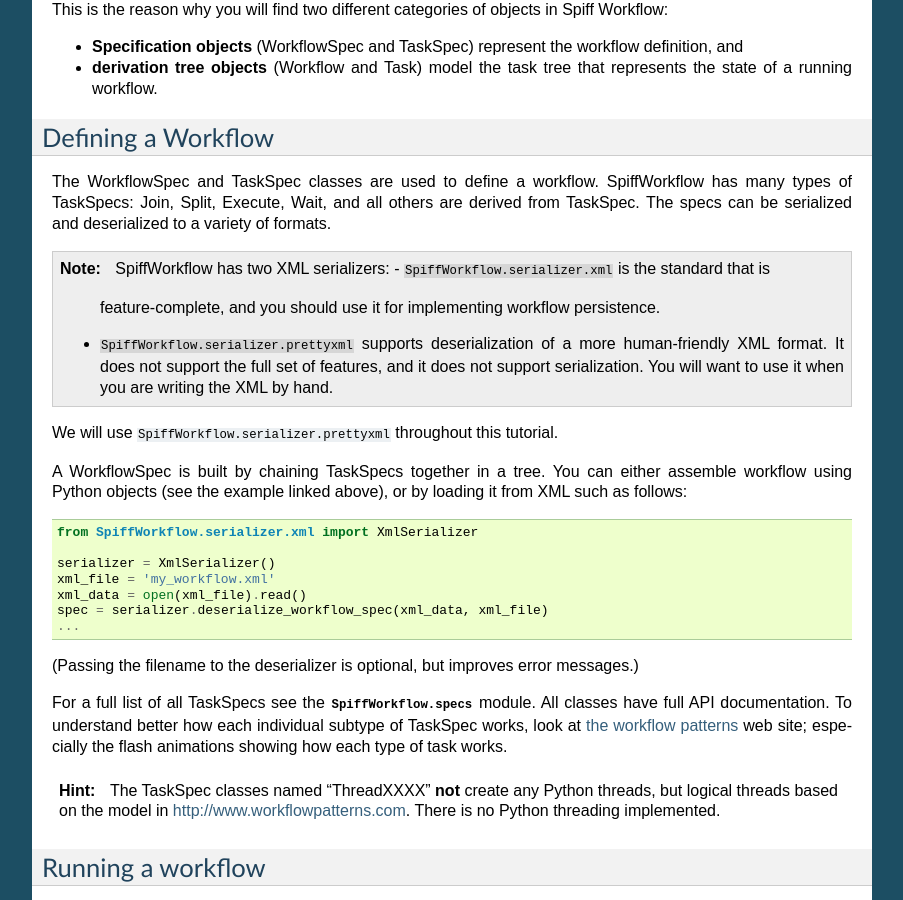
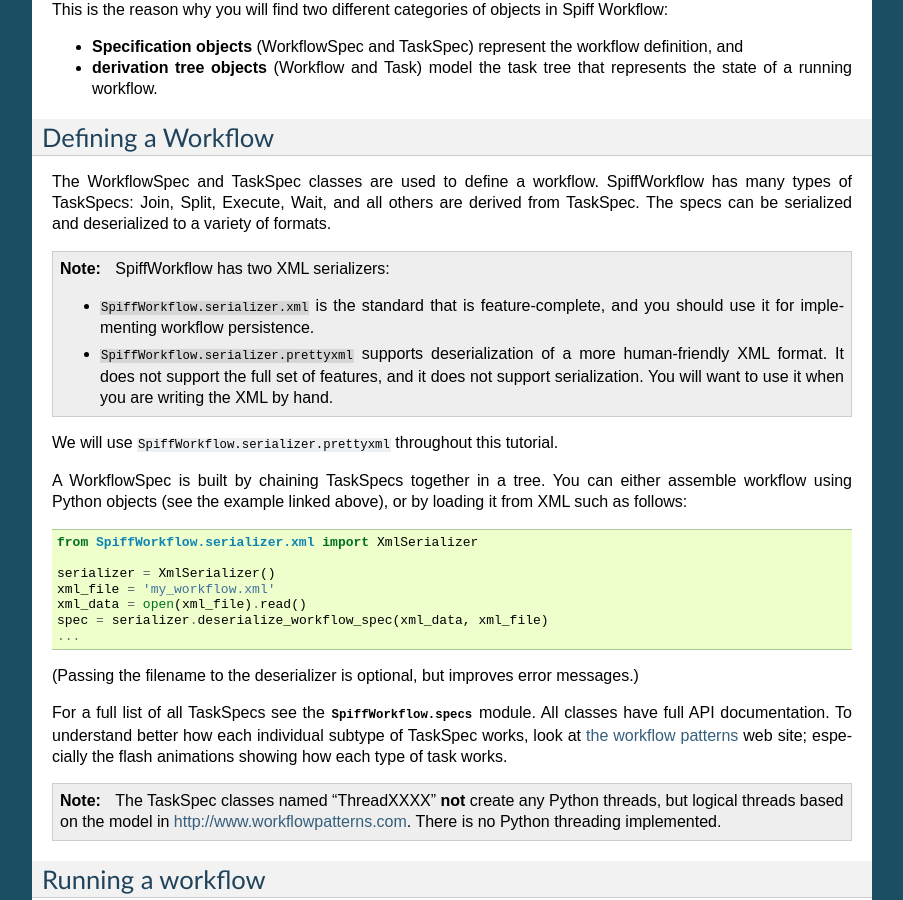
Before and after one commit to sartography/SpiffWorkflow, a Sphinx documentation site: the page built from doc/intro.rst, in a window 1280 px wide and 900 px high, scrolled down 858 px. Shown: the whole window, without its empty margins (198-1101 px from the left). Built offline with Sphinx 7.4.7, drawn with Linux system fonts in a browser that asks for light colours; pages that are not in the unit, such as notebooks, are missing from menus; cross-references to code outside the pages are shown as plain code; part of the change alters nothing that is shown.

Commit message:
minor doc fix

```diff
--- a/doc/intro.rst
+++ b/doc/intro.rst
@@ -53,7 +53,9 @@ Defining a Workflow
 
 The WorkflowSpec and TaskSpec classes are used to define a workflow. SpiffWorkflow has many types of TaskSpecs: Join, Split, Execute, Wait, and all others are derived from TaskSpec. The specs can be serialized and deserialized to a variety of formats.
 
-.. note:: SpiffWorkflow has two XML serializers:
+.. note::
+   SpiffWorkflow has two XML serializers:
+
    - :module:`SpiffWorkflow.serializer.xml` is the standard that is
      feature-complete, and you should use it for implementing workflow
      persistence.
@@ -82,7 +84,7 @@ All classes have full API documentation. To understand better how each individua
 TaskSpec works, look at `the workflow patterns <http://www.workflowpatterns.com>`_ web site;
 especially the flash animations showing how each type of task works.
 
-.. HINT::
+.. note::
    The TaskSpec classes named "ThreadXXXX" **not** create any Python threads, but logical
    threads based on the model in http://www.workflowpatterns.com. There is no Python
    threading implemented.
```
